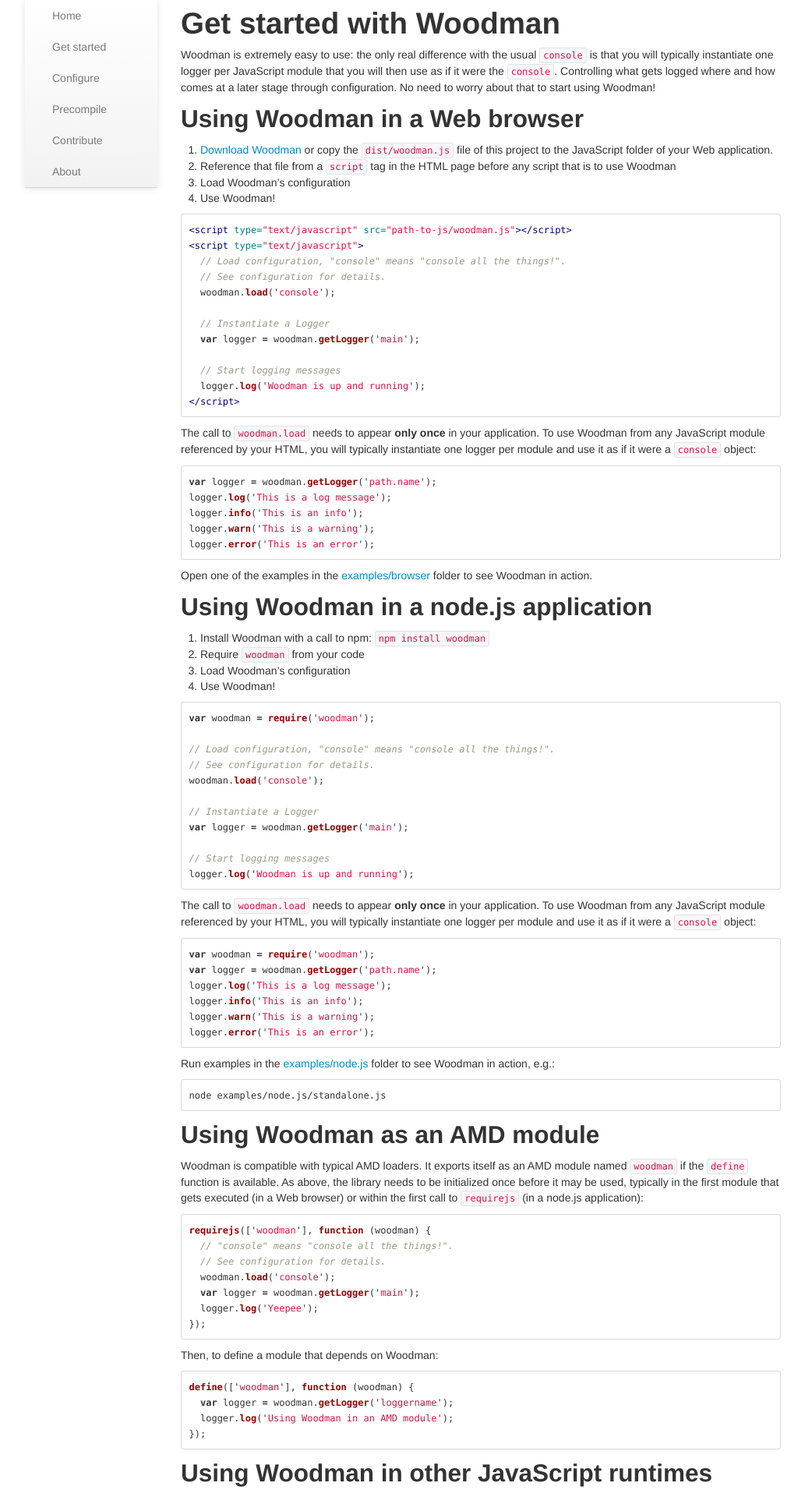
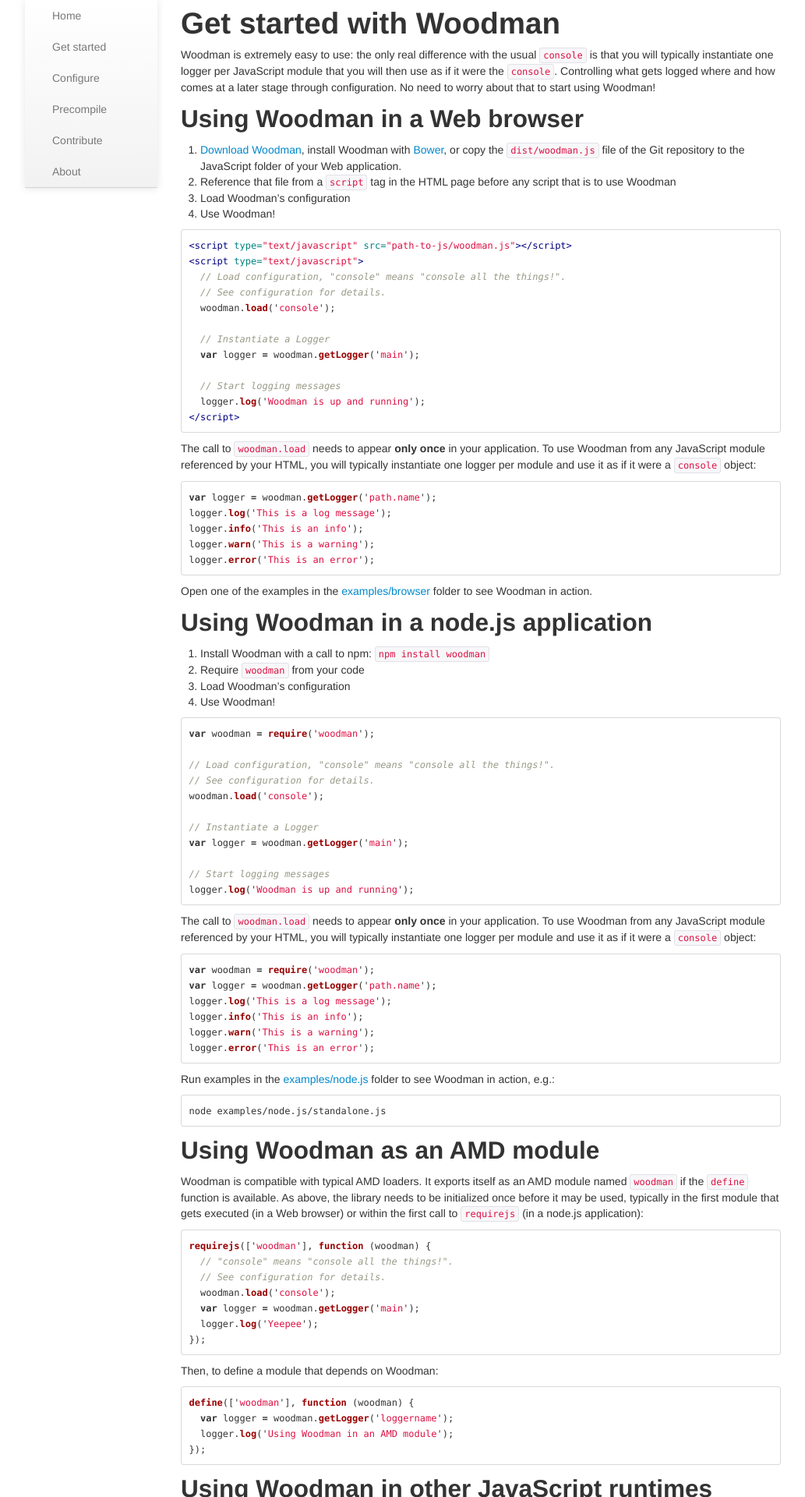
Before and after one commit to joshfire/woodman, a Jekyll site: the page built from getstarted.md, in a window 1280 px wide. Shown: the top 1920 px of the page at 78% size, without its empty margins (123-1156 px from the left). Built offline with Jekyll 4.4.1, drawn with Linux system fonts in a browser that asks for light colours; some web fonts are replaced; Markdown is read by kramdown in place of the engine named in the settings.

Commit message:
Added changelog for v1.1.0 and mention of bower

```diff
--- a/getstarted.md
+++ b/getstarted.md
@@ -8,7 +8,7 @@
 
 ## <a id="web"></a>Using Woodman in a Web browser
 
-1. [Download Woodman](https://raw.github.com/joshfire/woodman/master/dist/woodman.js) or copy the `dist/woodman.js` file of this project to the JavaScript folder of your Web application.
+1. [Download Woodman](https://raw.github.com/joshfire/woodman/master/dist/woodman.js), install Woodman with [Bower](http://bower.io/), or copy the `dist/woodman.js` file of the Git repository to the JavaScript folder of your Web application.
 2. Reference that file from a `script` tag in the HTML page before any script that is to use Woodman
 3. Load Woodman's configuration
 4. Use Woodman!
--- a/stylesheets/styles.css
+++ b/stylesheets/styles.css
@@ -15,8 +15,8 @@
   font-size: 5em;
   text-transform: uppercase;
   font-weight: 200;
-  margin-top: 0.8em;
-  margin-bottom: 0.6em;
+  margin-top: 0.6em;
+  margin-bottom: 0.4em;
 }
 
 .home h1 small {
```
Also changed, not shown: _layouts/home.html (+13 -7 lines), contribute.md (+1 -1 lines), changelog.md.
